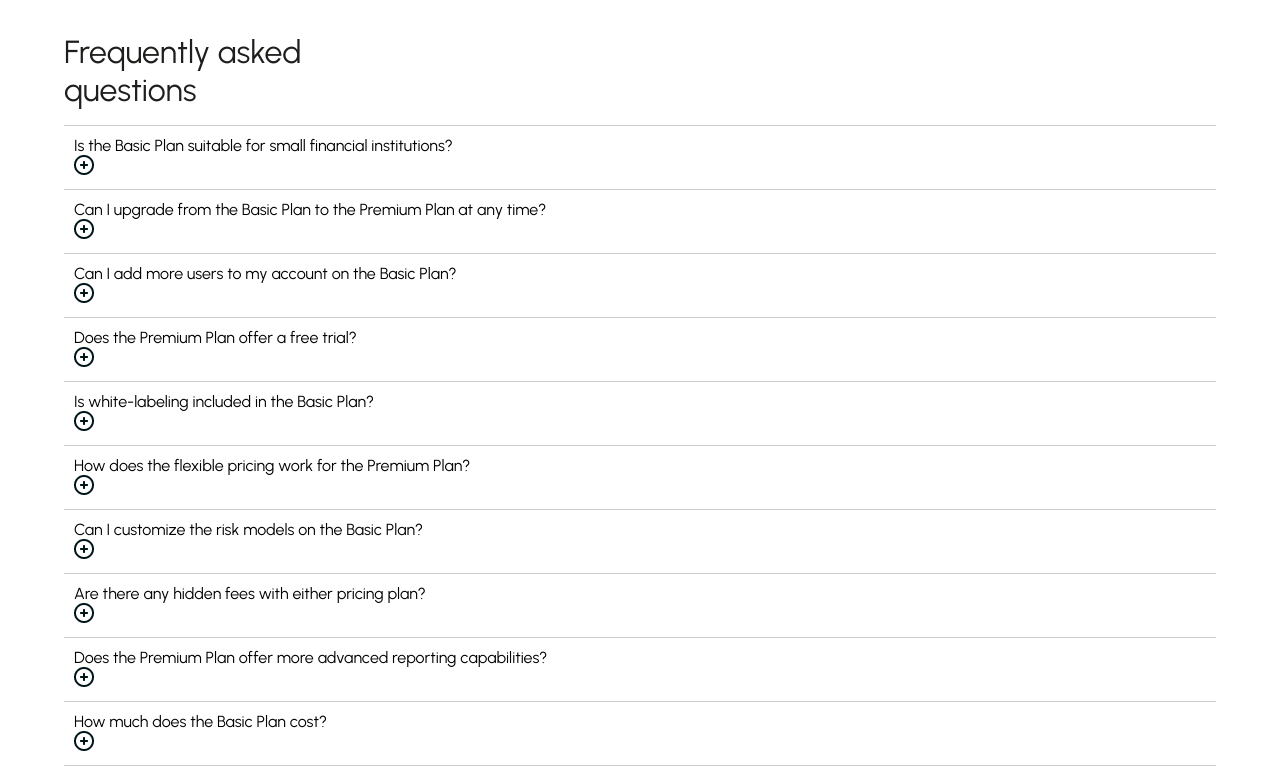
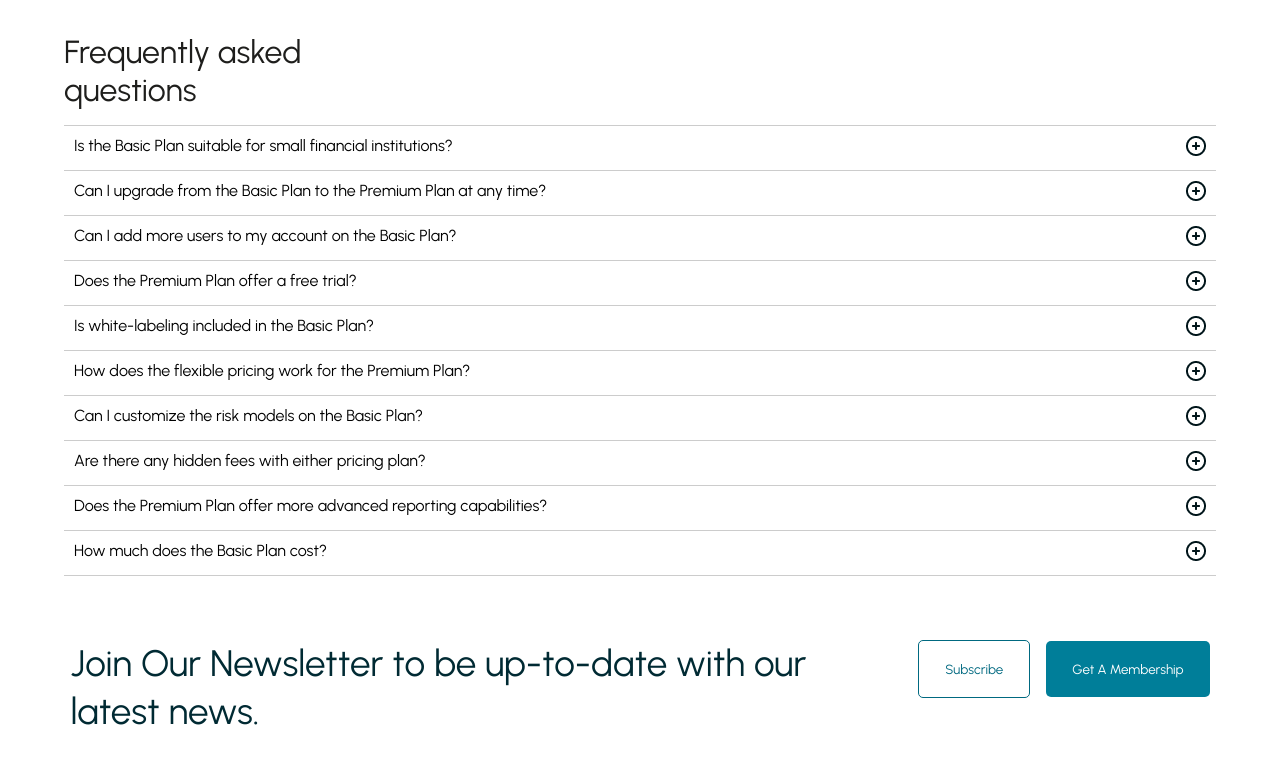
Before and after one commit to t1-loanwise/-loan-wise-Group1-Team1A, a React (Create React App) app: page /pricing in a window 1280 px wide. Shown: the part 2460-3239 px from the top of the page. Built offline with nearby package versions, Linux system fonts and the light colour scheme.

Commit message:
update: style pricing page to pixel perfect

```diff
--- a/src/App.css
+++ b/src/App.css
@@ -290,6 +290,11 @@
 }
 .faq-accordion {
   display: flex;
+  flex-direction: column;
+  justify-content: space-between;
+}
+.faq-question {
+  display: flex;
   justify-content: space-between;
 }
 .faq-answer {
--- a/src/components/Accordion.js
+++ b/src/components/Accordion.js
@@ -11,7 +11,7 @@
   return (
     <>
       <div className="faq-accordion">
-        <div onClick={handleClick}>
+        <div className="faq-question" onClick={handleClick}>
           {title}
           {isOpen ? (
             <IconContext.Provider value={{ className: "minus" }}>
```
